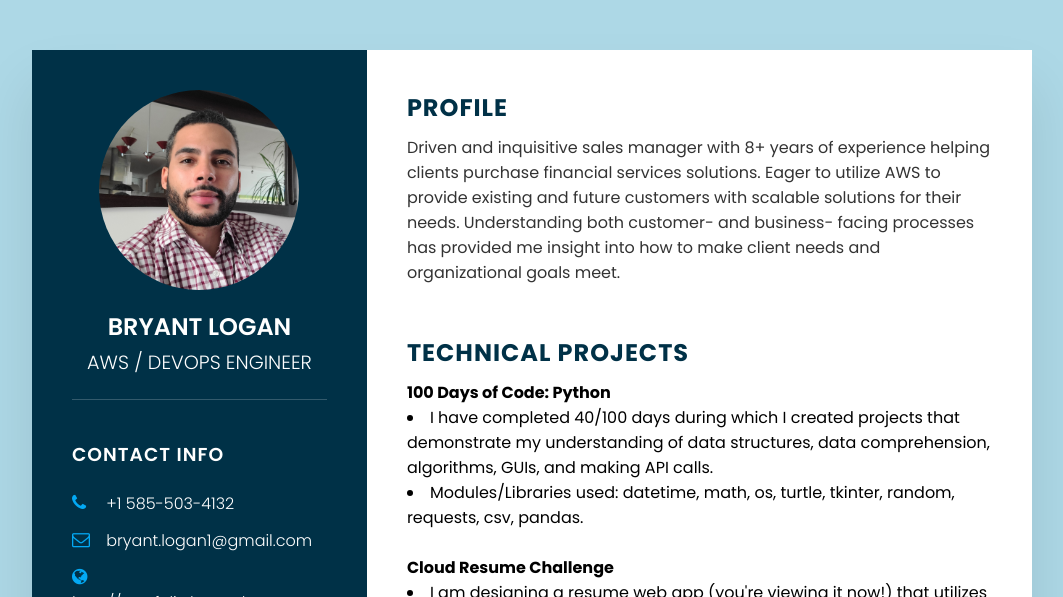
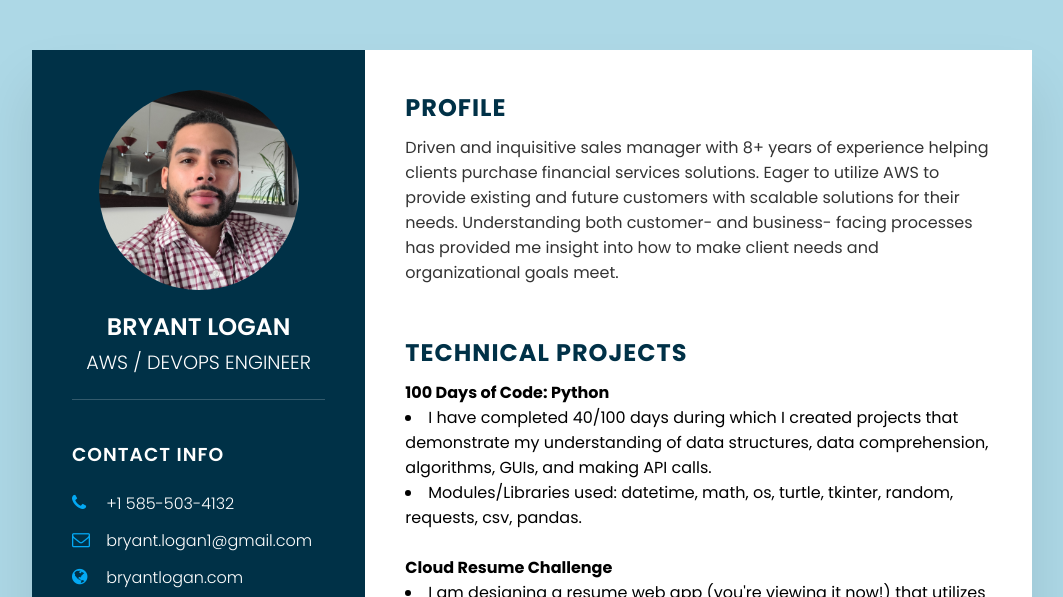
Before and after one commit to BryantLogan/Cloud-Resume-Challenge, a plain HTML site: page index.html in a window 1280 px wide. Shown: the top 597 px of the page, without its empty margins (108-1171 px from the left). Drawn offline with Linux system fonts and the light colour scheme.

Commit message:
corrected portfolio url

```diff
--- a/index.html
+++ b/index.html
@@ -30,7 +30,7 @@
                         </li>
                         <li>
                             <span class="icon"><i class="fa fa-globe" aria-hidden="true"></i></span>
-                            <span class="text">http://portfolio.bryantlogan.com</span>
+                            <span class="text">bryantlogan.com</span>
                         </li>
                         <li>
                             <span class="icon"><i class="fa fa-linkedin-square" aria-hidden="true"></i></span>
```
